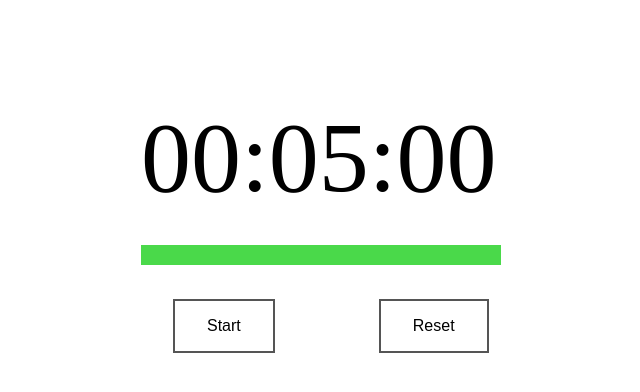
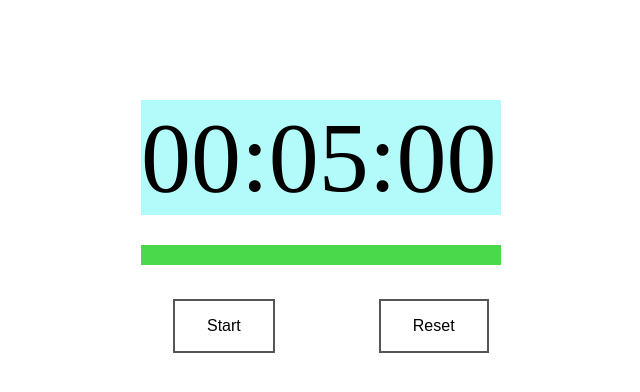
Before and after one commit to Vladyslav-Markevych/hw_36, a plain HTML site: page index.html in a window 1280 px wide. In both pictures the pointer is over the element "00:05:00". Shown: the whole page, without its empty margins (319-959 px from the left). Drawn offline with Linux system fonts and the light colour scheme.

Commit message:
fix timer(hover)

```diff
--- a/style.css
+++ b/style.css
@@ -52,7 +52,13 @@ input {
 .text_timer {
   font-size: 100px;
   margin-bottom: 30px;
+  cursor: pointer;
 }
+
+.text_timer:hover {
+  background-color: rgba(88, 244, 244, 0.451);
+}
+
 .button_timer {
   margin-left: 30px;
   display: flex;
```
